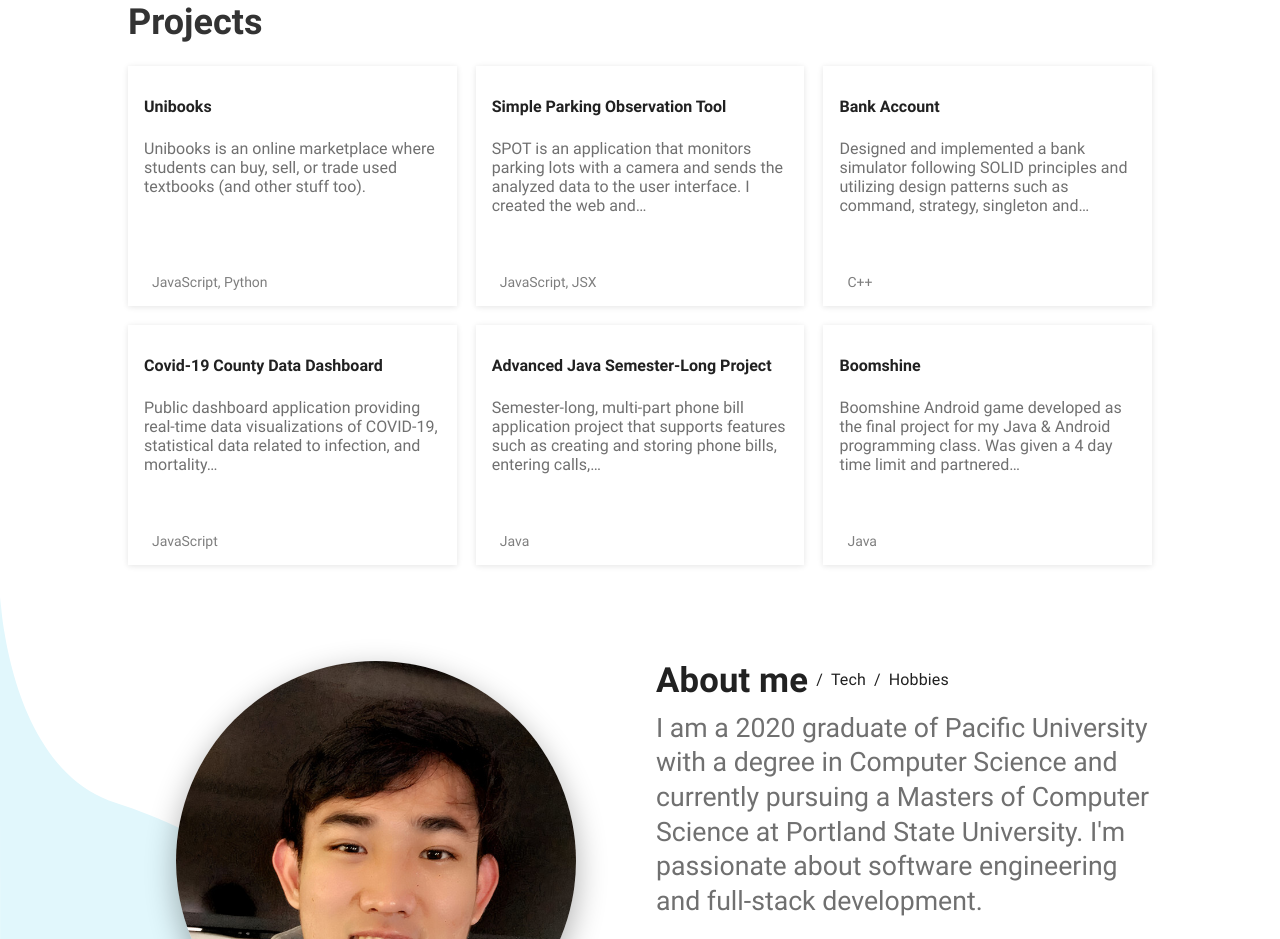
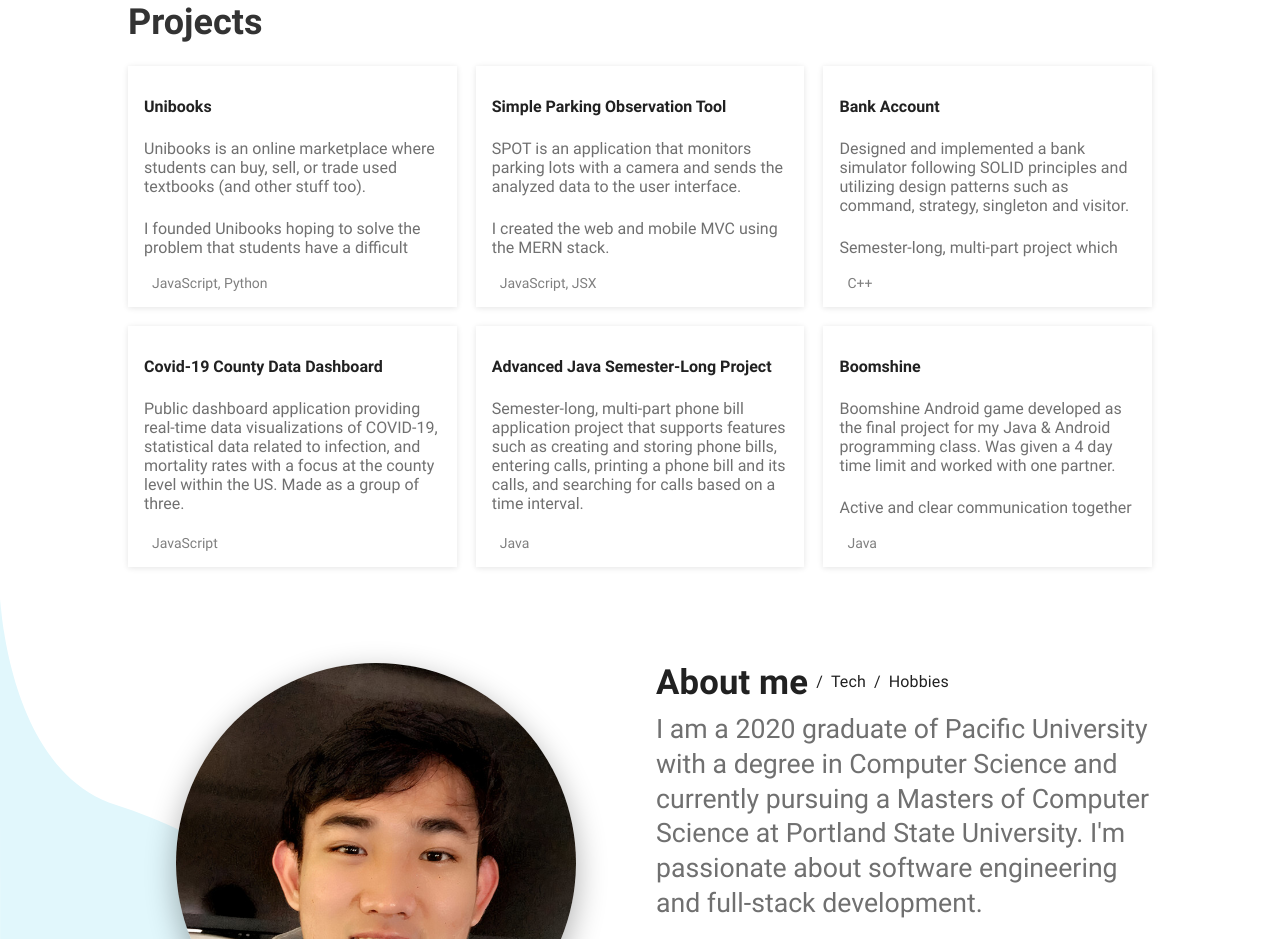
Before and after one commit to forbesmiyasato/Personal-Resume-Website, a Gatsby site: page / in a window 1280 px wide. Shown: the part 893-1832 px from the top of the page. Built offline with nearby package versions, Linux system fonts and the light colour scheme; Gatsby itself is replaced by a stand-in of ours.

Commit message:
added scroll bar to project card

```diff
--- a/src/components/landing/Projects/Projects/Boomshine.md
+++ b/src/components/landing/Projects/Projects/Boomshine.md
@@ -5,6 +5,8 @@
 order: 6
 ---
 
-Boomshine Android game developed as the final project for my Java & Android programming class. Was given a 4 day time limit and partnered with Thomas Robasciotti.
+Boomshine Android game developed as the final project for my Java & Android programming class. Was given a 4 day time limit and worked with one partner.
+
+Active and clear communication together with utilizing design patterns such as factory and strategy allowed us to quickly generate new ideas, implement new features, and fix bugs in the four day time crunch
 
 Highlight Features: Three types of power-ups which could be purchased through coins that you earn during gameplay, user authentication, storing and retrieving user data such as coin amount, power-ups’ amount, and high scores.
--- a/src/components/landing/Projects/Projects/SPOT.md
+++ b/src/components/landing/Projects/Projects/SPOT.md
@@ -7,4 +7,4 @@
 
 SPOT is an application that monitors parking lots with a camera and sends the analyzed data to the user interface.
 
-I created the web and mobile interface using React and React Native.
+I created the web and mobile MVC using the MERN stack.
--- a/src/components/landing/Projects/Projects/Unibooks.md
+++ b/src/components/landing/Projects/Projects/Unibooks.md
@@ -6,3 +6,5 @@
 ---
 
 Unibooks is an online marketplace where students can buy, sell, or trade used textbooks (and other stuff too).
+
+I founded Unibooks hoping to solve the problem that students have a difficult time finding buyers and sellers for used textbooks.
--- a/src/components/landing/Projects/index.jsx
+++ b/src/components/landing/Projects/index.jsx
@@ -2,9 +2,8 @@
 import { useStaticQuery, graphql } from "gatsby";
 import { ThemeContext } from "providers/ThemeProvider";
 import { Container, Card, TitleWrap } from "components/common";
-import Star from "components/common/Icons/Star";
-import Fork from "components/common/Icons/Fork";
 import { Wrapper, Grid, Item, Content, Stats, Languages } from "./styles";
+import "./project.scss"
 
 export const Projects = () => {
     const { theme } = useContext(ThemeContext);
@@ -38,7 +37,7 @@
                         <Card theme={theme}>
                             <Content>
                                 <h4>{edge.node.frontmatter.title}</h4>
-                                <p>{edge.node.excerpt}</p>
+                                <div className='project-content' dangerouslySetInnerHTML={{ __html: edge.node.html}}></div>
                             </Content>
                             <TitleWrap>
                                 <Stats theme={theme}>
--- /dev/null
+++ b/src/components/landing/Projects/project.scss
@@ -0,0 +1,22 @@
+.project-content {
+    height: 120px;
+    overflow-y: auto;
+    &::-webkit-scrollbar {
+        width: 20px;
+    }
+
+    &::-webkit-scrollbar-track {
+        background-color: transparent;
+    }
+
+    &::-webkit-scrollbar-thumb {
+        background-color: #d6dee1;
+        border-radius: 20px;
+        border: 6px solid transparent;
+        background-clip: content-box;
+    }
+
+    &::-webkit-scrollbar-thumb:hover {
+        background-color: #a8bbbf;
+    }
+}
```
